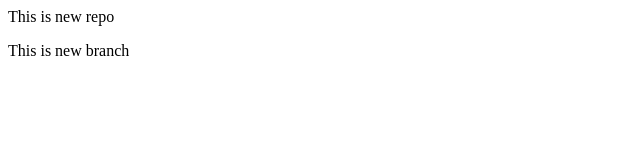
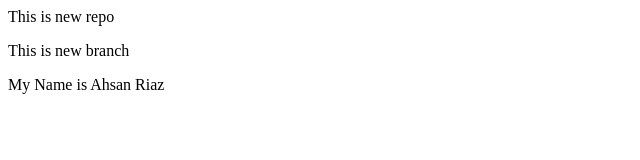
Before and after one commit to iam-ahsan-riaz/localRepo, a plain HTML site: page index.html in a window 1280 px wide. Shown: the whole page, without its empty margins (0-640 px from the left). Drawn offline with Linux system fonts and the light colour scheme.

Commit message:
add paragraph

```diff
--- a/index.html
+++ b/index.html
@@ -1,2 +1,3 @@
 <p> This is new repo</p>
 <p> This is new branch</p>
+<p> My Name is Ahsan Riaz</p>
```
